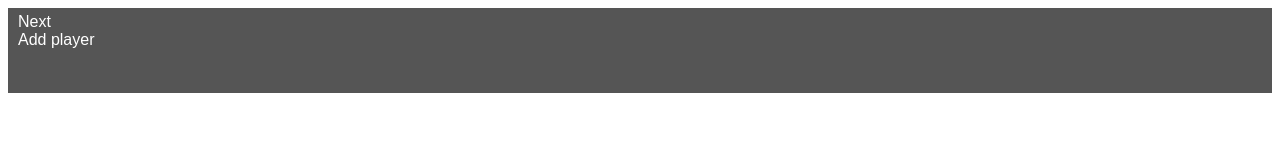
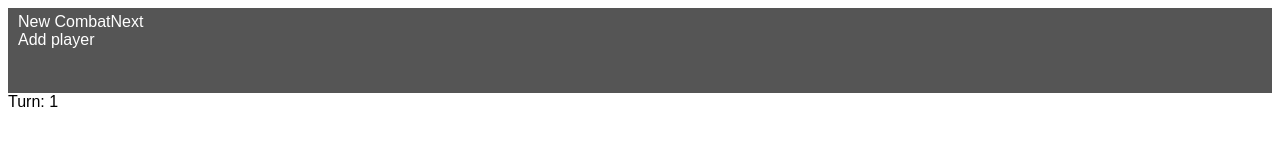
Before and after one commit to cham/battletracker, a Vue app: page / in a window 1280 px wide. Shown: the top 161 px of the page. Built offline with nearby package versions, Linux system fonts and the light colour scheme.

Commit message:
Add Turn and New Combat to app

```diff
--- a/src/App.vue
+++ b/src/App.vue
@@ -1,10 +1,14 @@
 <template>
   <div id="app">
     <header>
+      <a @click="newCombat">New Combat</a>
       <a @click="nextPlayer">Next</a>
       <add-player></add-player>
     </header>
     <div>
+      <div>
+        Turn: {{currentTurn}}
+      </div>
       <player v-for="player in players" :key="player.id" v-bind:player="player"></player>
     </div>
   </div>
@@ -21,10 +25,12 @@ export default {
     Player
   },
   computed: mapGetters({
-    players: 'players'
+    players: 'players',
+    currentTurn: 'currentTurn'
   }),
   methods: mapActions([
-    'nextPlayer'
+    'nextPlayer',
+    'newCombat'
   ])
 }
 </script>
--- a/src/store/modules/players/actions.js
+++ b/src/store/modules/players/actions.js
@@ -7,3 +7,7 @@ export const addPlayer = ({ commit }, player) => {
 export const nextPlayer = ({ commit }) => {
   commit(types.NEXT_PLAYER)
 }
+
+export const newCombat = ({ commit }) => {
+  commit(types.NEW_COMBAT)
+}
--- a/src/store/modules/players/getters.js
+++ b/src/store/modules/players/getters.js
@@ -1,3 +1,5 @@
 export const players = state => state.players
 
 export const currentPlayer = state => state.currentPlayer
+
+export const currentTurn = state => state.turn
--- a/src/store/modules/players/index.js
+++ b/src/store/modules/players/index.js
@@ -4,7 +4,8 @@ import mutations from './mutations'
 
 const state = {
   players: [],
-  currentPlayer: null
+  currentPlayer: null,
+  turn: 1
 }
 
 export default {
--- a/src/store/modules/players/mutations.js
+++ b/src/store/modules/players/mutations.js
@@ -17,7 +17,13 @@ export default {
     playerIndex++
     if (playerIndex > state.players.length - 1) {
       playerIndex = 0
+      state.turn++
     }
     state.currentPlayer = state.players[playerIndex]
+  },
+  [types.NEW_COMBAT] (state) {
+    state.players = []
+    state.currentPlayer = null
+    state.turn = 1
   }
 }
--- a/src/store/mutation-types.js
+++ b/src/store/mutation-types.js
@@ -1,2 +1,3 @@
 export const ADD_PLAYER = 'ADD_PLAYER'
 export const NEXT_PLAYER = 'NEXT_PLAYER'
+export const NEW_COMBAT = 'NEW_COMBAT'
```
